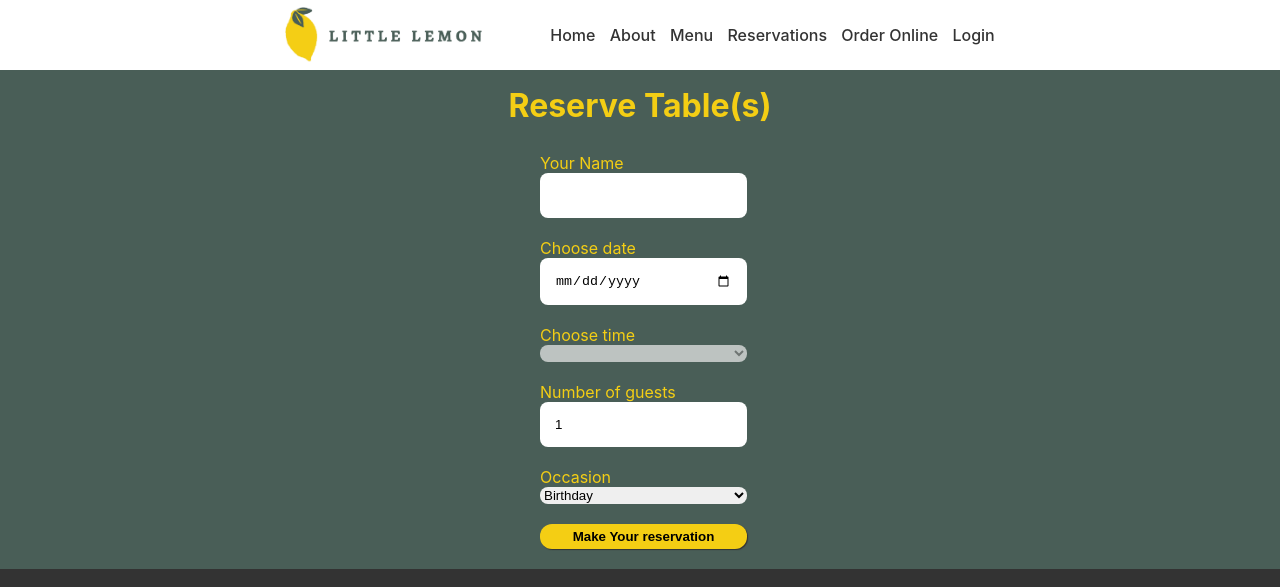
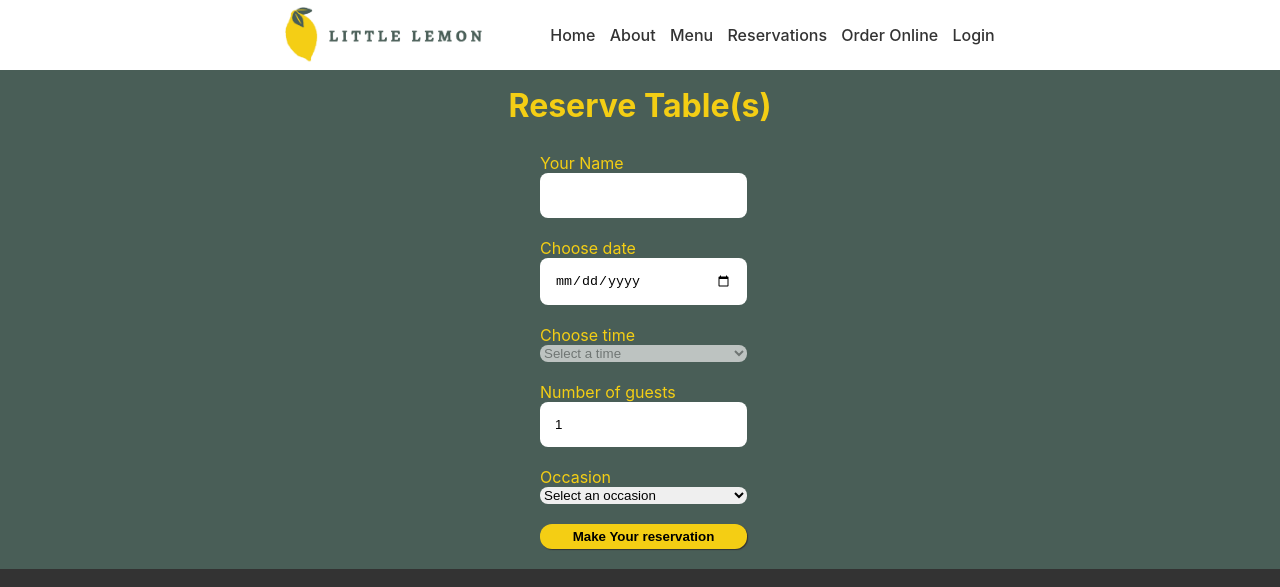
Before and after one commit to kwunny/littlelemon, a React (Create React App) app: page /booking in a window 1280 px wide. Shown: the top 587 px of the page. Built offline with nearby package versions, Linux system fonts and the light colour scheme; a web font is replaced by a local one.

Commit message:
Form Validation Updated

```diff
--- a/package.json
+++ b/package.json
@@ -6,11 +6,13 @@
     "@testing-library/jest-dom": "^5.16.5",
     "@testing-library/react": "^13.4.0",
     "@testing-library/user-event": "^13.5.0",
+    "formik": "^2.2.9",
     "react": "^18.2.0",
     "react-dom": "^18.2.0",
     "react-router-dom": "^6.8.1",
     "react-scripts": "5.0.1",
-    "web-vitals": "^2.1.4"
+    "web-vitals": "^2.1.4",
+    "yup": "^1.0.2"
   },
   "scripts": {
     "start": "react-scripts start",
--- a/src/components/Booking.js
+++ b/src/components/Booking.js
@@ -40,7 +40,7 @@ const Booking = () => {
       <div className="formbox">
         <div className="reserveform">
 
-        <BookingForm naviagte={navigate} />
+        <BookingForm navigate={navigate} />
 
         </div>
         <div className="reservetable"></div>
--- a/src/components/BookingForm.js
+++ b/src/components/BookingForm.js
@@ -1,106 +1,90 @@
-import React, { useState, useReducer, useEffect } from 'react';
+import React, { useState, useEffect } from 'react';
+import { Formik, Form, Field, ErrorMessage } from 'formik';
+import * as Yup from 'yup';
 
 const BookingForm = ({ navigate }) => {
-    const [name, setName] = useState('');
-    const [date, setDate] = useState('');
-    const [time, setTime] = useState('');
-    const [guests, setGuests] = useState(1);
-    const [occasion, setOccasion] = useState('');
+  const [availableTimes, setAvailableTimes] = useState([]);
 
-    const initializeTimes = async () => {
-        const response = await fetch('https://raw.githubusercontent.com/Meta-Front-End-Developer-PC/capstone/master/api.js');
+  const initializeTimes = async (date) => {
+    const response = await fetch(`https://raw.githubusercontent.com/Meta-Front-End-Developer-PC/capstone/master/api.js`);
     const api = await response.text();
     const fetchData = new Function(api + '; return fetchAPI;')();
-        const availableTimes = fetchData(new Date());
-        dispatch({ type: 'UPDATE_TIMES', availableTimes });
+    const availableTimes = fetchData(new Date(date));
+    setAvailableTimes(availableTimes);
   };
 
-    const updateTimes = (state, action) => {
-        switch (action.type) {
-        case 'UPDATE_TIMES':
-        return action.availableTimes;
-        default:
-        return state;
-        }
-    };
-
-    const [availableTimes, dispatch] = useReducer(updateTimes, []);
-
   useEffect(() => {
-    if (date) {
-        initializeTimes();
-    }
-    }, [date]);
-
-    const handleDateChange = (event) => {
-        setDate(event.target.value);
-        setTime('');
-    };
-
-    const handleTimeChange = (event) => {
-        setTime(event.target.value);
-    };
-
-    const handleNameChange = (event) => {
-        setName(event.target.value);
-    };
-
-    const handleGuestsChange = (event) => {
-        setGuests(parseInt(event.target.value));
-    };
-
-    const handleOccasionChange = (event) => {
-        setOccasion(event.target.value);
-    };
-
-    const handleSubmit = () => {
-        const formData = {
-            name,
-            date,
-            time,
-            guests,
-            occasion,
-        };
-        submitForm(formData); // call submitForm with form data
-    };
+    setAvailableTimes([]);
+  }, []);
 
   return (
-    <>
-    <form onSubmit={handleSubmit}>
+    <Formik
+      initialValues={{
+        name: '',
+        date: '',
+        time: '',
+        guests: 1,
+        occasion: ''
+      }}
+      validationSchema={Yup.object({
+        name: Yup.string()
+          .required('Name Required'),
+        date: Yup.date()
+          .required('Date Required'),
+        time: Yup.string()
+          .required('Time Required'),
+        guests: Yup.number()
+          .required('Number of Guests Required')
+          .min(1, 'Must be at least 1 guest')
+          .max(10, 'Must be at most 10 guests'),
+        occasion: Yup.string()
+          .required('Occasion Required')
+      })}
+      onSubmit={(values, { setSubmitting }) => {
+        setTimeout(() => {
+          setSubmitting(false);
+          navigate('/confirmed');
+        }, 400);
+      }}
+    >
+      {formik => (
+        <Form>
           <label htmlFor="name">Your Name</label>
-        <input
-            value={name}
-            onChange={handleNameChange}
-            type="text"
-            id="name"
-          />
-        <label htmlFor="res-date">Choose date</label>
-        <input type="date" id="res-date" value={date} onChange={handleDateChange} />
-        <label htmlFor="res-time">Choose time</label>
-        <select id="res-time" value={time} onChange={handleTimeChange} disabled={!date}>
+          <Field type="text" id="name" name="name" />
+          <ErrorMessage name="name" />
+
+          <label htmlFor="date">Choose date</label>
+          <Field type="date" id="date" name="date" onChange={(e) => {
+            formik.setFieldValue('date', e.target.value);
+            initializeTimes(e.target.value);
+          }} />
+          <ErrorMessage name="date" />
+
+          <label htmlFor="time">Choose time</label>
+          <Field as="select" id="time" name="time" disabled={!formik.values.date}>
+            <option value="">Select a time</option>
             {availableTimes.map((time) => (
               <option key={time}>{time}</option>
             ))}
-        </select>
+          </Field>
+          <ErrorMessage name="time" />
+
           <label htmlFor="guests">Number of guests</label>
-        <input
-            type="number"
-            placeholder="1"
-            min="1"
-            max="10"
-            id="guests"
-            value={guests}
-            onChange={handleGuestsChange}
-        />
+          <Field type="number" id="guests" name="guests" />
+          <ErrorMessage name="guests" />
+
           <label htmlFor="occasion">Occasion</label>
-        <select id="occasion" value={occasion} onChange={handleOccasionChange}>
-        <option>Birthday</option>
-        <option>Anniversary</option>
-        </select>
-        <input type="submit" className="button" value="Make Your reservation" />
-    </form>
+          <Field as="select" id="occasion" name="occasion">
+            <option value="">Select an occasion</option>
+            <option value="Birthday">Birthday</option>
+            <option value="Anniversary">Anniversary</option>
+          </Field>
+          <ErrorMessage name="occasion" />
 
-    </>
+          <button type="submit" className="button" disabled={!formik.isValid || formik.isSubmitting}>Make Your reservation</button>
+        </Form>
+      )}
+    </Formik>
   );
 };
 
```
Also changed, not shown: 1 other file (tests, documents, lock files or other folders). Lines whose indentation alone changed are shown as unchanged.
